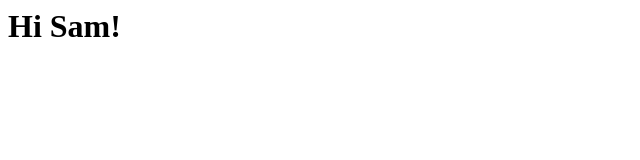
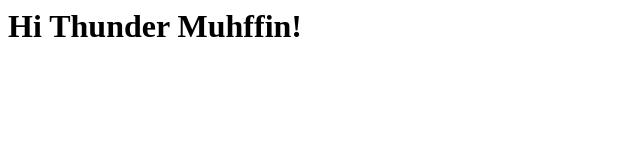
Before and after one commit to darkmagician2727/deployment, a plain HTML site: page public/index.html in a window 1280 px wide. Shown: the whole page, without its empty margins (0-640 px from the left). Drawn offline with Linux system fonts and the light colour scheme.

Commit message:
update test

```diff
--- a/public/index.html
+++ b/public/index.html
@@ -1 +1 @@
-<h1>Hi Sam!</h1>
+<h1>Hi Thunder Muhffin!</h1>
```
